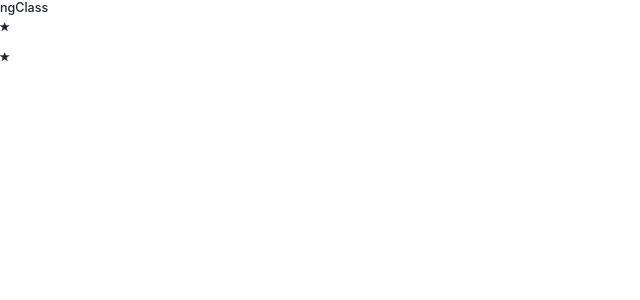
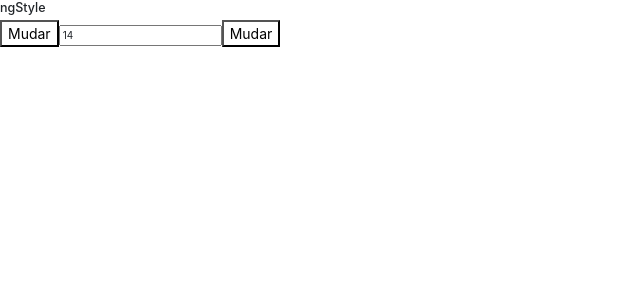
Before and after one commit to mgoalves/Estudando-Angular, an Angular app in the folder Diretivas/: page / in a window 1280 px wide. Shown: the top 300 px of the page, without its empty margins (0-640 px from the left). Built offline with nearby package versions, Linux system fonts and the light colour scheme.

Commit message:
Aula #30-LG

```diff
--- a/Diretivas/src/app/app.component.html
+++ b/Diretivas/src/app/app.component.html
@@ -1,6 +1,7 @@
 <!--<app-diretiva-ngif></app-diretiva-ngif>-->
 <!--<app-diretiva-ngswitch></app-diretiva-ngswitch>-->
 <!--<app-diretiva-ngfor></app-diretiva-ngfor>-->
-<app-diretiva-ngclass></app-diretiva-ngclass>
+<!--<app-diretiva-ngclass></app-diretiva-ngclass>-->
+<app-diretiva-ngstyle></app-diretiva-ngstyle>
 
 <router-outlet></router-outlet>
--- /dev/null
+++ b/Diretivas/src/app/diretiva-ngstyle/diretiva-ngstyle.component.html
@@ -0,0 +1,17 @@
+<h5>ngStyle</h5>
+
+<button
+  [style.backgroundColor]="ativo ? 'black' : 'white'"
+  [style.color]="ativo ? 'white' : 'black'"
+  [style.fontSize]="tamanho + 'px'"
+  (click)="mudarValor()">Mudar</button>
+
+
+<input type="text" [(ngModel)]="tamanho" />
+
+<button [ngStyle]="{
+  'backgroundColor': (ativo ? 'black' : 'white'),
+  'color': (ativo ? 'white' : 'black'),
+  'fontSize': (tamanho + 'px')
+  }"
+  (click)="mudarValor()">Mudar</button>
--- /dev/null
+++ b/Diretivas/src/app/diretiva-ngstyle/diretiva-ngstyle.component.ts
@@ -0,0 +1,21 @@
+import { Component, OnInit } from '@angular/core';
+
+@Component({
+  selector: 'app-diretiva-ngstyle',
+  templateUrl: './diretiva-ngstyle.component.html',
+  styleUrls: ['./diretiva-ngstyle.component.css']
+})
+export class DiretivaNgstyleComponent implements OnInit {
+
+  ativo: boolean = false;
+  tamanho: number = 14;
+
+  constructor() { }
+
+  ngOnInit() {
+  }
+
+  mudarValor() {
+    this.ativo = !this.ativo;
+  }
+}
```
Also changed, not shown: Diretivas/src/app/app.module.ts (+6 -2 lines), Diretivas/src/app/diretiva-ngstyle/diretiva-ngstyle.component.css (added), 2 other files (tests, documents, lock files or other folders).
